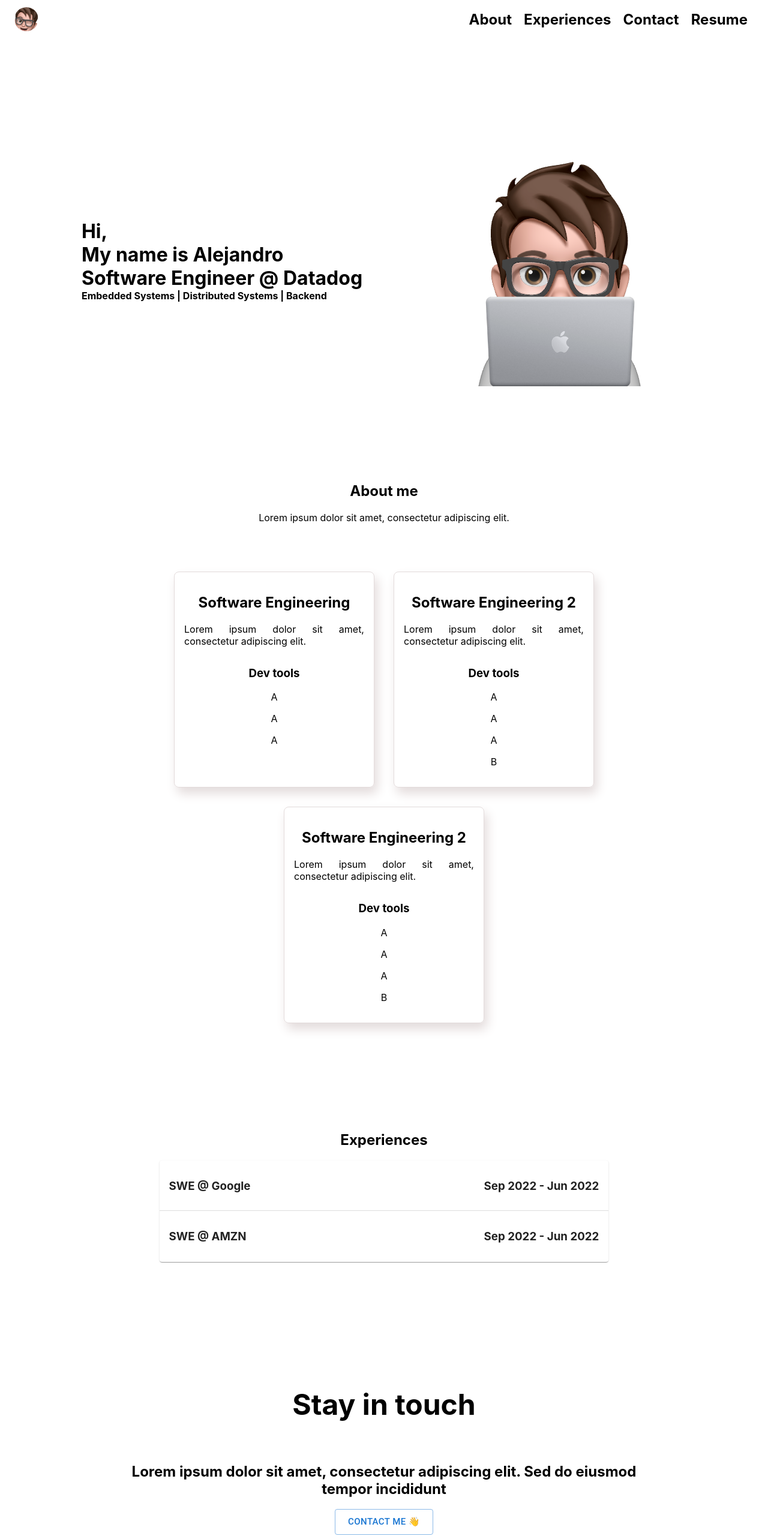
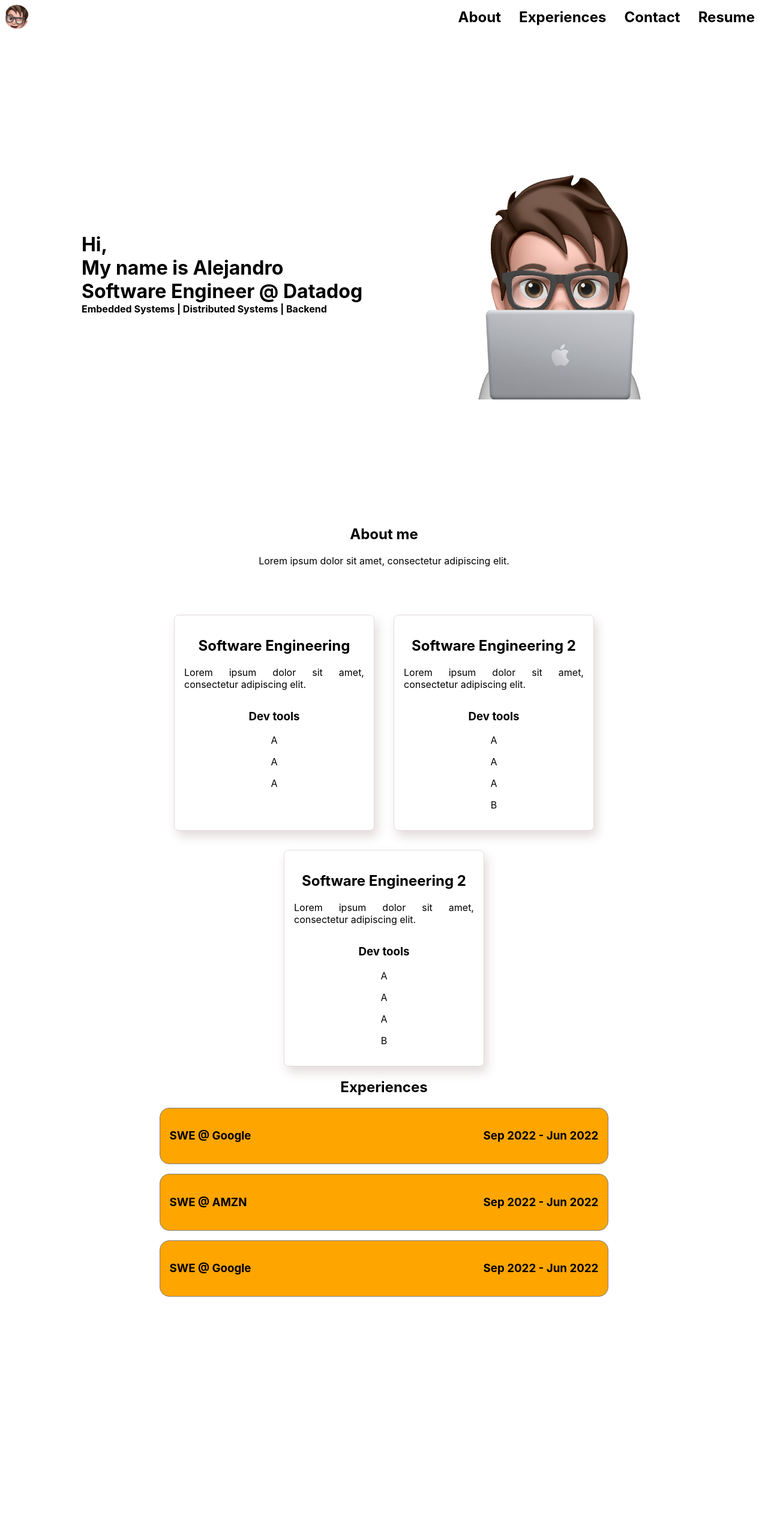
Before and after one commit to alex210501/Portfolio, a React (Create React App) app in the folder portfolio/: page / in a window 1280 px wide. Shown: the top 2566 px of the page at 60% size. Built offline with nearby package versions, Linux system fonts and the light colour scheme; grey boxes are pictures that could not be loaded.

Commit message:
Use Accordion component (instead of MUI Accordion)

```diff
--- a/portfolio/src/App.tsx
+++ b/portfolio/src/App.tsx
@@ -1,5 +1,5 @@
 import React, { useRef } from "react";
-import { Fab, createTheme } from "@mui/material";
+import { createTheme } from "@mui/material";
 
 import "./App.css";
 import About from "./sections/About";
@@ -8,7 +8,6 @@ import Credits from "./sections/Credits";
 import Experiences from "./sections/Experiences";
 import HomeAppBar from "./components/HomeAppBar";
 import Home from "./sections/Home";
-import GoTopButton from "./components/GoTopButton";
 
 const theme = createTheme({
   palette: {
@@ -26,6 +25,7 @@ function App() {
     <div>
       <div className="App">
         <HomeAppBar
+          homeSectionRef={homeSectionRef}
           aboutSectionRef={aboutSectionRef}
           experiencesSectionRef={experiencesSectionRef}
           contactSectionRef={contactSectionRef}
@@ -37,7 +37,6 @@ function App() {
         <Credits />
       </div>
     </div>
-
   );
 }
 
--- /dev/null
+++ b/portfolio/src/components/Accordion.tsx
@@ -0,0 +1,76 @@
+import { useRef } from "react";
+import styled from "styled-components";
+
+interface accordionProps {
+  children: React.ReactNode;
+  className?: string;
+}
+
+interface accordionSummaryProps {
+  children: React.ReactNode;
+  onClick: () => void;
+  className?: string;
+}
+
+interface accordionDetailsProps {
+  children: React.ReactNode;
+  isActive: boolean;
+  className?: string;
+}
+
+const AccordionSummaryStyled = styled.div`
+  border: 1px solid grey;
+  border-radius: 1em;
+  padding: 1em;
+`;
+
+const AccordionContentStyled = styled.div<{ height: string }>`
+  overflow: hidden;
+  margin-bottom: 1em;
+  height: ${(props) => props.height};
+  transition: height 0.4s ease-out;
+`;
+
+const ContentContainer = styled.div`
+  margin-top: 1em;
+  border: 1px solid grey;
+  border-radius: 1em;
+`;
+
+export function AccordionSummary2({
+  children,
+  className,
+  onClick,
+}: accordionSummaryProps) {
+  return (
+    <AccordionSummaryStyled className={className} onClick={onClick}>
+      {children}
+    </AccordionSummaryStyled>
+  );
+}
+
+export function AccordionDetails2({
+  isActive,
+  className,
+  children,
+}: accordionDetailsProps) {
+  const contentHeight = useRef<HTMLDivElement | null>(null);
+
+  return (
+    <AccordionContentStyled
+      className={className}
+      height={
+        isActive && contentHeight.current
+          ? `${contentHeight.current.scrollHeight}px`
+          : "0px"
+      }
+      ref={contentHeight}
+    >
+      <ContentContainer style={{ padding: "2em" }}>{children}</ContentContainer>
+    </AccordionContentStyled>
+  );
+}
+
+export function Accordion2({ children, className }: accordionProps) {
+  return <div className={className}>{children}</div>;
+}
--- a/portfolio/src/components/AppBarAvatar.tsx
+++ b/portfolio/src/components/AppBarAvatar.tsx
@@ -1,9 +1,20 @@
 import { Avatar } from "@mui/material";
 import appleMemoji from "../images/memoji-apple-face.png";
+import styled from "styled-components";
 
-function AppBarAvatar() {
+interface appAvatarProps {
+    onClick: () => void;
+}
+
+const StyledAvatar = styled(Avatar)`
+    &:hover {
+        cursor: pointer;
+    }
+`;
+
+function AppBarAvatar({ onClick }: appAvatarProps) {
     return (
-        <Avatar src={appleMemoji} alt='AB' />
+        <StyledAvatar onClick={onClick} src={appleMemoji} alt='AB' />
     );
 }
 
--- a/portfolio/src/components/HomeAppBar.tsx
+++ b/portfolio/src/components/HomeAppBar.tsx
@@ -1,41 +1,55 @@
 import React from "react";
-import { AppBar, Toolbar } from "@mui/material";
-import { Box } from "@mui/material";
 import styled from "styled-components";
 
 import AppBarAvatar from "./AppBarAvatar";
 
 interface NavigationBarProps {
+  homeSectionRef: React.RefObject<HTMLDivElement>;
   aboutSectionRef: React.RefObject<HTMLDivElement>;
   experiencesSectionRef: React.RefObject<HTMLDivElement>;
   contactSectionRef: React.RefObject<HTMLDivElement>;
 }
 
 const StyledLink = styled.h2`
-  margin: 10px;
+  margin: auto;
+  margin-right: 30px;
 
   &:hover {
     cursor: pointer;
   }
 `;
 
+const StyledToolbar = styled.div`
+  top: 0;
+  padding: 0.5em;
+  width: 100%;
+  display: flex;
+  justify-content: space-between;
+  background: white;
+  z-index: 10;
+`;
+
+const SectionNav = styled.div`
+  display: flex;
+  justify-content: space-between;
+`;
+
 function HomeAppBar({
+  homeSectionRef,
   aboutSectionRef,
   experiencesSectionRef,
   contactSectionRef,
 }: NavigationBarProps) {
   const scrollToSection = (ref: React.RefObject<HTMLDivElement>) => {
-    console.log(ref, ref.current, aboutSectionRef);
     if (ref.current) {
       ref.current.scrollIntoView({ behavior: "smooth" });
     }
   };
 
   return (
-    <Box>
-      <Toolbar>
-        <AppBarAvatar />
-        <Box style={{ flexGrow: 1 }} />
+      <StyledToolbar>
+        <AppBarAvatar onClick={() => scrollToSection(homeSectionRef)} />
+        <SectionNav>
           <StyledLink onClick={() => scrollToSection(aboutSectionRef)}>
             About
           </StyledLink>
@@ -46,8 +60,8 @@ function HomeAppBar({
             Contact
           </StyledLink>
           <StyledLink>Resume</StyledLink>
-      </Toolbar>
-    </Box>
+        </SectionNav>
+      </StyledToolbar>
   );
 }
 
--- a/portfolio/src/sections/Experiences.tsx
+++ b/portfolio/src/sections/Experiences.tsx
@@ -1,13 +1,15 @@
 import React, { useState } from "react";
 import { Box, Chip, Icon, Link } from "@mui/material";
-import Accordion from "@mui/material/Accordion";
-import AccordionDetails from "@mui/material/AccordionDetails";
-import AccordionSummary from "@mui/material/AccordionSummary";
 import { ArrowOutward, LocationOnOutlined } from "@mui/icons-material";
 import styled from "styled-components";
 
 import amazonLogo from "../images/amazon-logo.png";
 import Section, { labeledSectionProps } from "./Sections";
+import {
+  Accordion2,
+  AccordionDetails2,
+  AccordionSummary2,
+} from "../components/Accordion";
 
 // Define the type for the callback function
 type OnClickCallback = () => void;
@@ -25,12 +27,21 @@ interface ExperienceInfo {
 }
 
 interface accordionProps {
+  infos: ExperienceInfo[];
+}
+
+interface accordionItemProps {
   info: ExperienceInfo;
 }
 
 interface accordionSummaryProps {
   info: ExperienceInfo;
   onClick: OnClickCallback;
+}
+
+interface accordionDetailsProps {
+  info: ExperienceInfo;
+  isExpanded: boolean;
 }
 
 interface locationWebsiteProps {
@@ -42,8 +53,17 @@ interface skillsProps {
   skills: string[];
 }
 
-const AccordionStyled = styled(Accordion)`
+const AccordionStyled = styled(Accordion2)`
   width: 60%;
+  margin-bottom: 1em;
+  border: 0;
+`;
+
+const StyledAccordionSummary = styled(AccordionSummary2)`
+  border-radius: 1em;
+  background-color: orange;
+  display: flex;
+  padding: 1em;
 `;
 
 const Container = styled.div`
@@ -118,9 +138,9 @@ function Skills({ skills }: skillsProps) {
   );
 }
 
-function ExperienceAccordionSummary({ info, onClick }: accordionSummaryProps) {
+function ExperienceAccordionSummary2({ info, onClick }: accordionSummaryProps) {
   return (
-    <AccordionSummary onClick={onClick}>
+    <StyledAccordionSummary onClick={onClick}>
       <h3>
         {info.current ? (
           <strong>
@@ -132,13 +152,16 @@ function ExperienceAccordionSummary({ info, onClick }: accordionSummaryProps) {
       </h3>
       <Box style={{ flexGrow: 1 }} />
       <h3>{info.date}</h3>
-    </AccordionSummary>
+    </StyledAccordionSummary>
   );
 }
 
-function ExperienceAccordionDetails({ info }: accordionProps) {
+function ExperienceAccordionDetails2({
+  info,
+  isExpanded,
+}: accordionDetailsProps) {
   return (
-    <AccordionDetails>
+    <AccordionDetails2 isActive={isExpanded}>
       <ContentContainer>
         <div style={{ flex: 3 }}>
           <LocationAndWebsite
@@ -152,11 +175,11 @@ function ExperienceAccordionDetails({ info }: accordionProps) {
         )}
       </ContentContainer>
       <Skills skills={info.skills} />
-    </AccordionDetails>
+    </AccordionDetails2>
   );
 }
 
-function ExperienceAccordion({ info }: accordionProps) {
+function ExperienceAccordionItem2({ info }: accordionItemProps) {
   const [isExpanded, setExpanded] = useState(false);
 
   const onClickHandler = () => {
@@ -164,9 +187,19 @@ function ExperienceAccordion({ info }: accordionProps) {
   };
 
   return (
-    <AccordionStyled expanded={isExpanded}>
-      <ExperienceAccordionSummary info={info} onClick={onClickHandler} />
-      <ExperienceAccordionDetails info={info} />
+    <div>
+      <ExperienceAccordionSummary2 info={info} onClick={onClickHandler} />
+      <ExperienceAccordionDetails2 info={info} isExpanded={isExpanded} />
+    </div>
+  );
+}
+
+function ExperienceAccordion2({ infos }: accordionProps) {
+  return (
+    <AccordionStyled>
+      {infos.map((info) => {
+        return <ExperienceAccordionItem2 info={info} />;
+      })}
     </AccordionStyled>
   );
 }
@@ -201,8 +234,7 @@ function Experiences({ innerRef }: labeledSectionProps) {
     <Section innerRef={innerRef}>
       <Container>
         <h1>Experiences</h1>
-        <ExperienceAccordion info={obj} />
-        <ExperienceAccordion info={obj2} />
+        <ExperienceAccordion2 infos={[obj, obj2, obj]} />
       </Container>
     </Section>
   );
--- a/portfolio/src/sections/Home.tsx
+++ b/portfolio/src/sections/Home.tsx
@@ -10,8 +10,9 @@ const StyledContainer = styled.div`
   align-items: center;
   align-content: center;
   justify-content: space-evenly;
-  height: 100%;
+  height: 100vh;
   width: 100%;
+  margin: auto;
 `;
 
 const StyledPresentation = styled.div`
--- a/portfolio/src/styles/StyledSection.tsx
+++ b/portfolio/src/styles/StyledSection.tsx
@@ -3,8 +3,9 @@ import styled from "styled-components";
 const StyledSection = styled.section`
   padding-left: 1em;
   padding-right: 1em;
-  margin-top: 10em;
-  margin-bottom: 10em;
+  // margin-top: 15em;
+  // margin-bottom: 15em;
+  min-height: 100vh;
 `;
 
 export default StyledSection;
```
Lines whose indentation alone changed are shown as unchanged.
